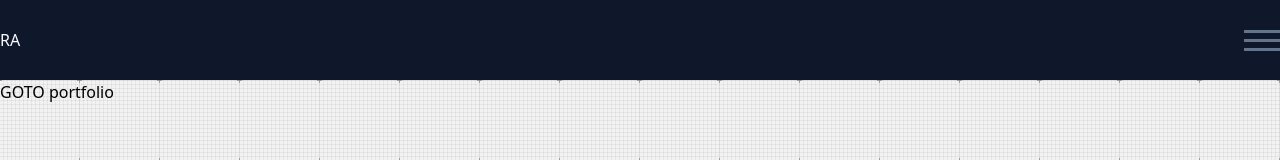
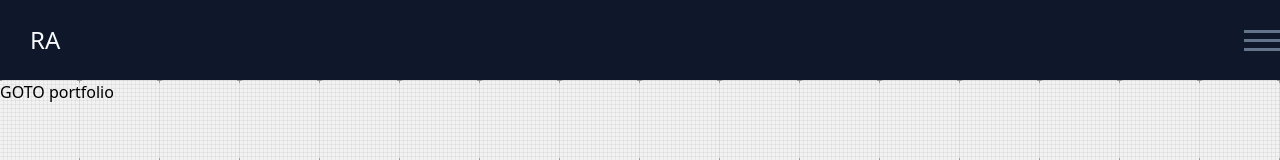
Before and after one commit to r0b4dams/portfolio, a Next.js app: page / in a window 1280 px wide. Shown: the top 160 px of the page. Built offline with nearby package versions, Linux system fonts and the light colour scheme.

Commit message:
added basic style

```diff
--- a/components/Logo.tsx
+++ b/components/Logo.tsx
@@ -1,11 +1,9 @@
 import Link from 'next/link';
 
-const Logo: React.FC = () => {
-  return (
-    <Link href='/'>
-      <a>RA</a>
-    </Link>
-  );
-};
+const Logo: React.FC = () => (
+  <Link href='/'>
+    <a className='text-slate-50 text-2xl px-[30px] relative z-[9999]'>RA</a>
+  </Link>
+);
 
 export default Logo;
```
